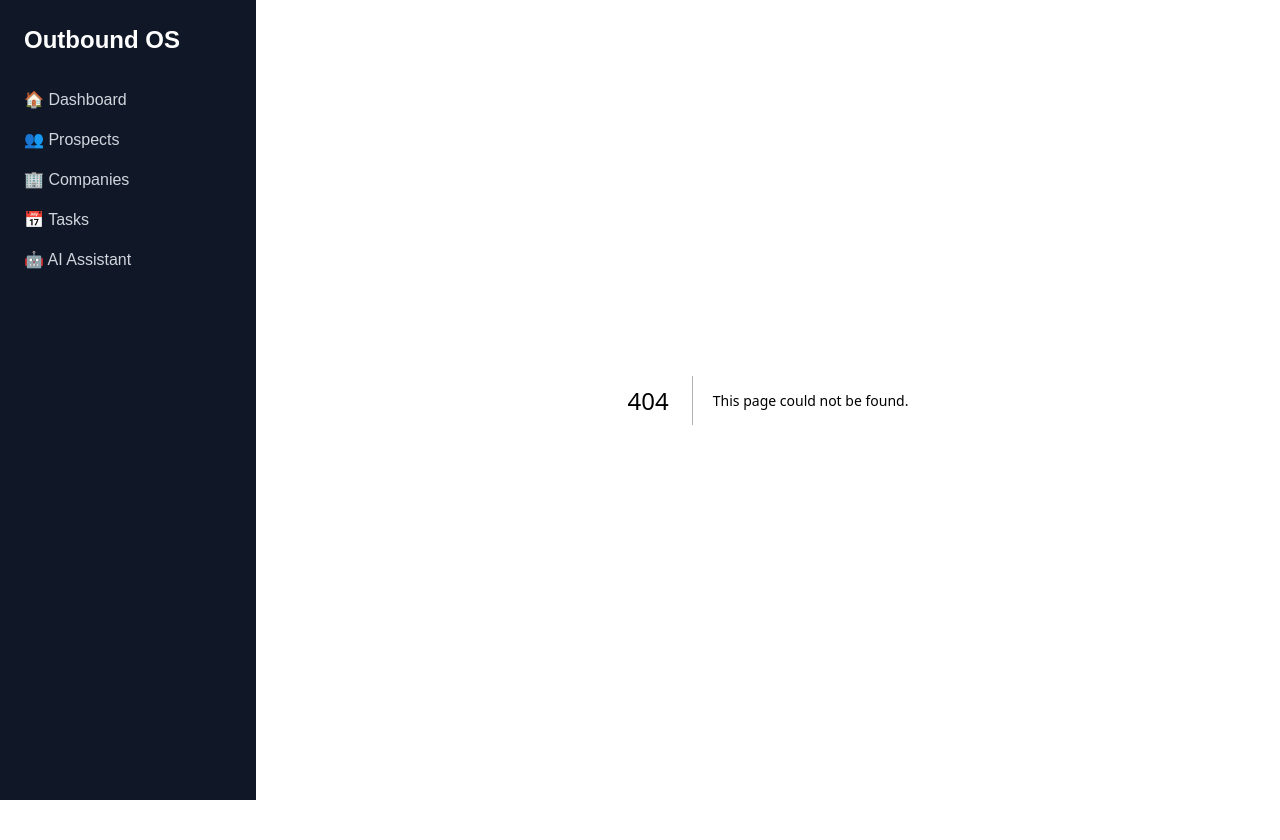
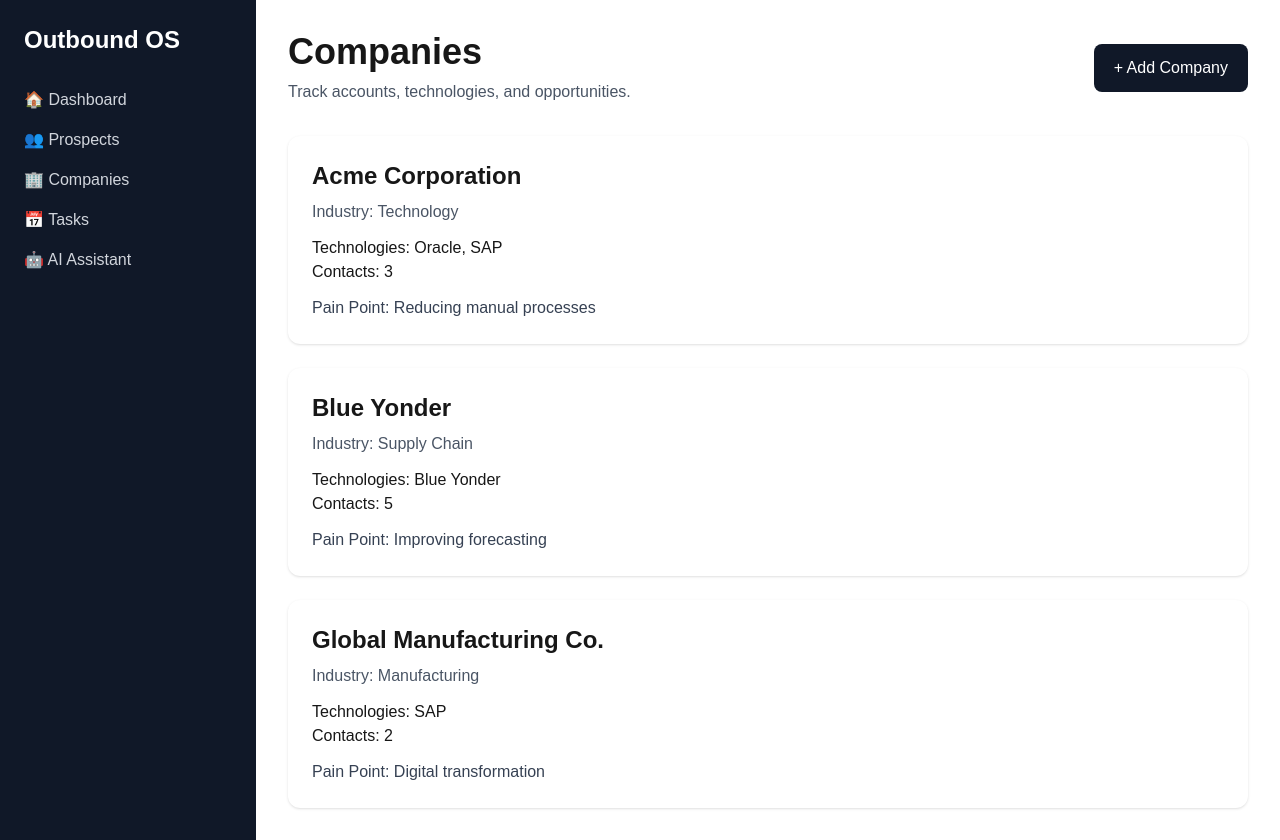
Before and after one commit to hunterhaag/outbound-os, a Next.js app: page /companies in a window 1280 px wide. Before the commit this address had no page. Before the commit the page ends 800 px from the top, so only its background shows below. Built offline with nearby package versions, Linux system fonts and the light colour scheme.

Commit message:
Add companies page navigation

```diff
--- /dev/null
+++ b/app/companies/page.tsx
@@ -0,0 +1,74 @@
+const companies = [
+  {
+    name: "Acme Corporation",
+    industry: "Technology",
+    tech: "Oracle, SAP",
+    contacts: 3,
+    painPoint: "Reducing manual processes",
+  },
+  {
+    name: "Blue Yonder",
+    industry: "Supply Chain",
+    tech: "Blue Yonder",
+    contacts: 5,
+    painPoint: "Improving forecasting",
+  },
+  {
+    name: "Global Manufacturing Co.",
+    industry: "Manufacturing",
+    tech: "SAP",
+    contacts: 2,
+    painPoint: "Digital transformation",
+  },
+];
+
+export default function CompaniesPage() {
+  return (
+    <div className="p-8">
+      <div className="flex justify-between items-center">
+        <div>
+          <h1 className="text-4xl font-bold">
+            Companies
+          </h1>
+
+          <p className="text-gray-600 mt-2">
+            Track accounts, technologies, and opportunities.
+          </p>
+        </div>
+
+        <button className="bg-gray-900 text-white px-5 py-3 rounded-lg">
+          + Add Company
+        </button>
+      </div>
+
+      <div className="mt-8 grid grid-cols-1 gap-6">
+        {companies.map((company) => (
+          <div
+            key={company.name}
+            className="bg-white rounded-xl shadow p-6"
+          >
+            <h2 className="text-2xl font-bold">
+              {company.name}
+            </h2>
+
+            <p className="text-gray-600 mt-2">
+              Industry: {company.industry}
+            </p>
+
+            <p className="mt-3">
+              Technologies: {company.tech}
+            </p>
+
+            <p>
+              Contacts: {company.contacts}
+            </p>
+
+            <p className="mt-3 text-gray-700">
+              Pain Point: {company.painPoint}
+            </p>
+          </div>
+        ))}
+      </div>
+    </div>
+  );
+}
--- a/app/components/Sidebar.tsx
+++ b/app/components/Sidebar.tsx
@@ -23,7 +23,7 @@
         </Link>
 
         <Link
-          href="#"
+          href="/companies"
           className="block text-gray-300 hover:text-white"
         >
           🏢 Companies
```
